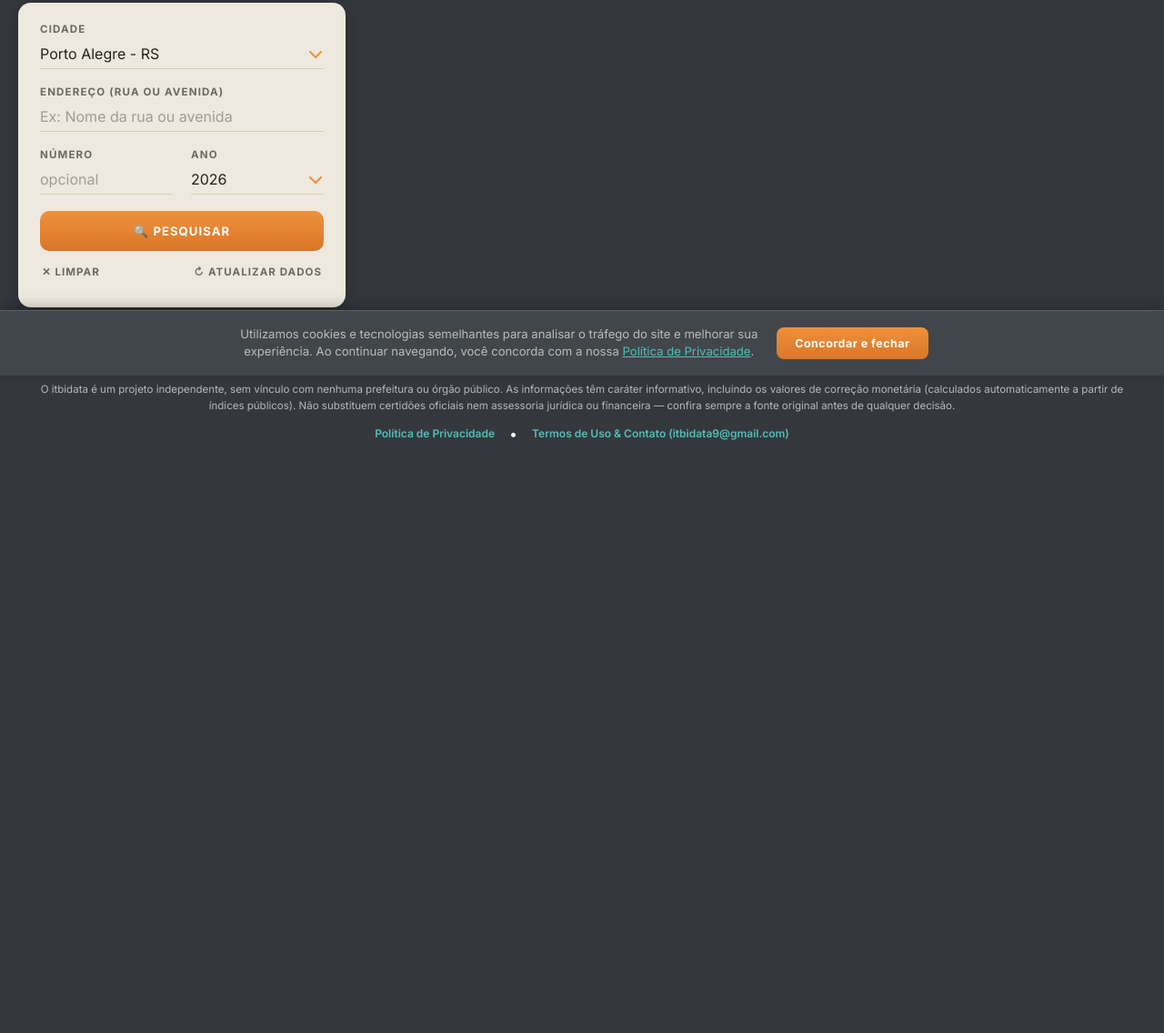
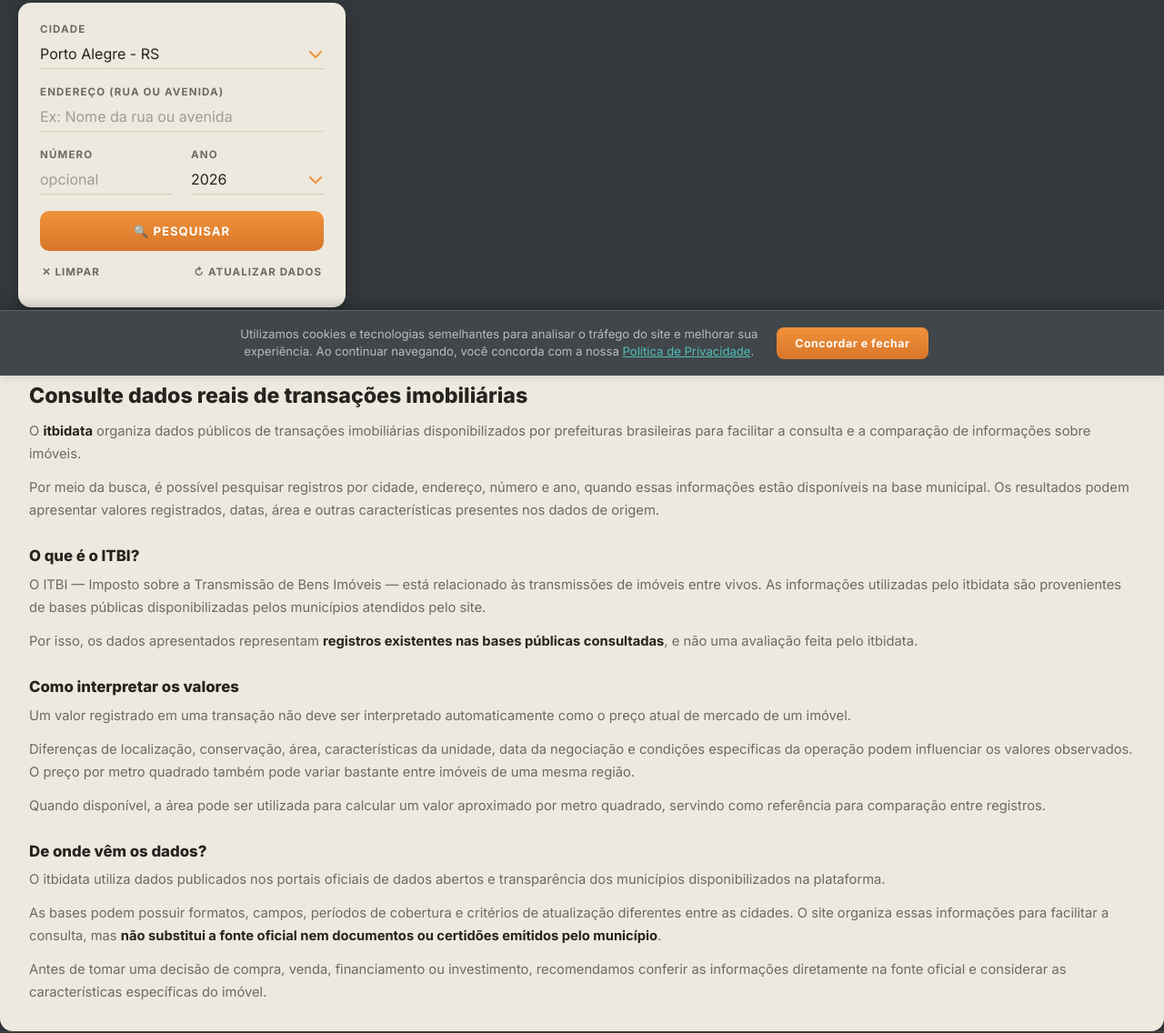
Before and after one commit to r2mai-cmd/Itbidata-clone-tester, a plain HTML site: page docs/index.html in a window 1280 px wide. Shown: the part 387-1523 px from the top of the page at 91% size. Before the commit the page ends 906 px from the top, so only its background shows below. Drawn offline with Linux system fonts and the light colour scheme.

Commit message:
Add files via upload

```diff
--- a/docs/index.html
+++ b/docs/index.html
@@ -577,6 +577,48 @@
   color: #6B6A63 !important;
   margin: 0 !important;
 }
+
+  /* ===== Conteudo editorial / informativo ===== */
+  .conteudo-informativo {
+    width: 100%;
+    margin-top: 28px;
+    padding: 30px 32px;
+    background: var(--pergaminho);
+    color: var(--texto-card);
+    border-radius: 14px;
+    box-shadow: 0 4px 14px rgba(0,0,0,0.20);
+  }
+  .conteudo-informativo h2 {
+    margin: 0 0 12px;
+    font-size: 1.45rem;
+    line-height: 1.3;
+    font-weight: 800;
+    color: var(--texto-card);
+  }
+  .conteudo-informativo h3 {
+    margin: 26px 0 8px;
+    font-size: 1.05rem;
+    line-height: 1.35;
+    font-weight: 800;
+    color: var(--texto-card);
+  }
+  .conteudo-informativo p {
+    margin: 0;
+    font-size: 0.92rem;
+    line-height: 1.7;
+    color: var(--texto-card-sutil);
+  }
+  .conteudo-informativo p + p { margin-top: 12px; }
+  .conteudo-informativo strong { color: var(--texto-card); }
+  @media (max-width: 700px) {
+    .conteudo-informativo {
+      margin-top: 20px;
+      padding: 24px 20px;
+    }
+    .conteudo-informativo h2 { font-size: 1.25rem; }
+    .conteudo-informativo p { font-size: 0.88rem; }
+  }
+
 </style>
 </head>
 <body>
@@ -712,6 +754,27 @@
         <div id="detalhe" hidden></div>
       </main>
     </div>
+
+
+        <section class="conteudo-informativo" aria-labelledby="titulo-conteudo-informativo">
+          <h2 id="titulo-conteudo-informativo">Consulte dados reais de transações imobiliárias</h2>
+          <p>O <strong>itbidata</strong> organiza dados públicos de transações imobiliárias disponibilizados por prefeituras brasileiras para facilitar a consulta e a comparação de informações sobre imóveis.</p>
+          <p>Por meio da busca, é possível pesquisar registros por cidade, endereço, número e ano, quando essas informações estão disponíveis na base municipal. Os resultados podem apresentar valores registrados, datas, área e outras características presentes nos dados de origem.</p>
+
+          <h3>O que é o ITBI?</h3>
+          <p>O ITBI — Imposto sobre a Transmissão de Bens Imóveis — está relacionado às transmissões de imóveis entre vivos. As informações utilizadas pelo itbidata são provenientes de bases públicas disponibilizadas pelos municípios atendidos pelo site.</p>
+          <p>Por isso, os dados apresentados representam <strong>registros existentes nas bases públicas consultadas</strong>, e não uma avaliação feita pelo itbidata.</p>
+
+          <h3>Como interpretar os valores</h3>
+          <p>Um valor registrado em uma transação não deve ser interpretado automaticamente como o preço atual de mercado de um imóvel.</p>
+          <p>Diferenças de localização, conservação, área, características da unidade, data da negociação e condições específicas da operação podem influenciar os valores observados. O preço por metro quadrado também pode variar bastante entre imóveis de uma mesma região.</p>
+          <p>Quando disponível, a área pode ser utilizada para calcular um valor aproximado por metro quadrado, servindo como referência para comparação entre registros.</p>
+
+          <h3>De onde vêm os dados?</h3>
+          <p>O itbidata utiliza dados publicados nos portais oficiais de dados abertos e transparência dos municípios disponibilizados na plataforma.</p>
+          <p>As bases podem possuir formatos, campos, períodos de cobertura e critérios de atualização diferentes entre as cidades. O site organiza essas informações para facilitar a consulta, mas <strong>não substitui a fonte oficial nem documentos ou certidões emitidos pelo município</strong>.</p>
+          <p>Antes de tomar uma decisão de compra, venda, financiamento ou investimento, recomendamos conferir as informações diretamente na fonte oficial e considerar as características específicas do imóvel.</p>
+        </section>
 
     <!-- Rodapé atualizado com disclaimer genérico multiciadades, termos e contato -->
     <footer class="rodape">
```
